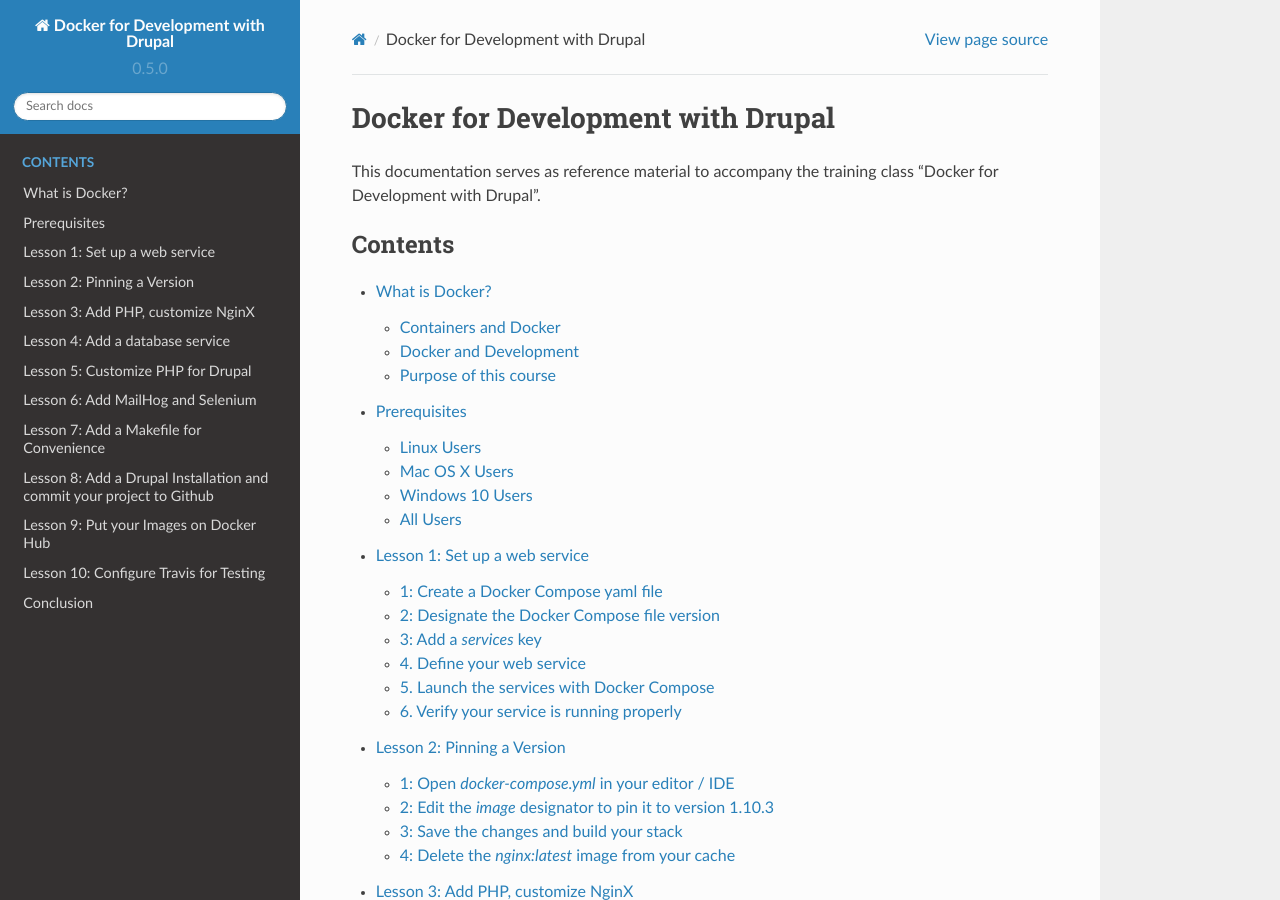
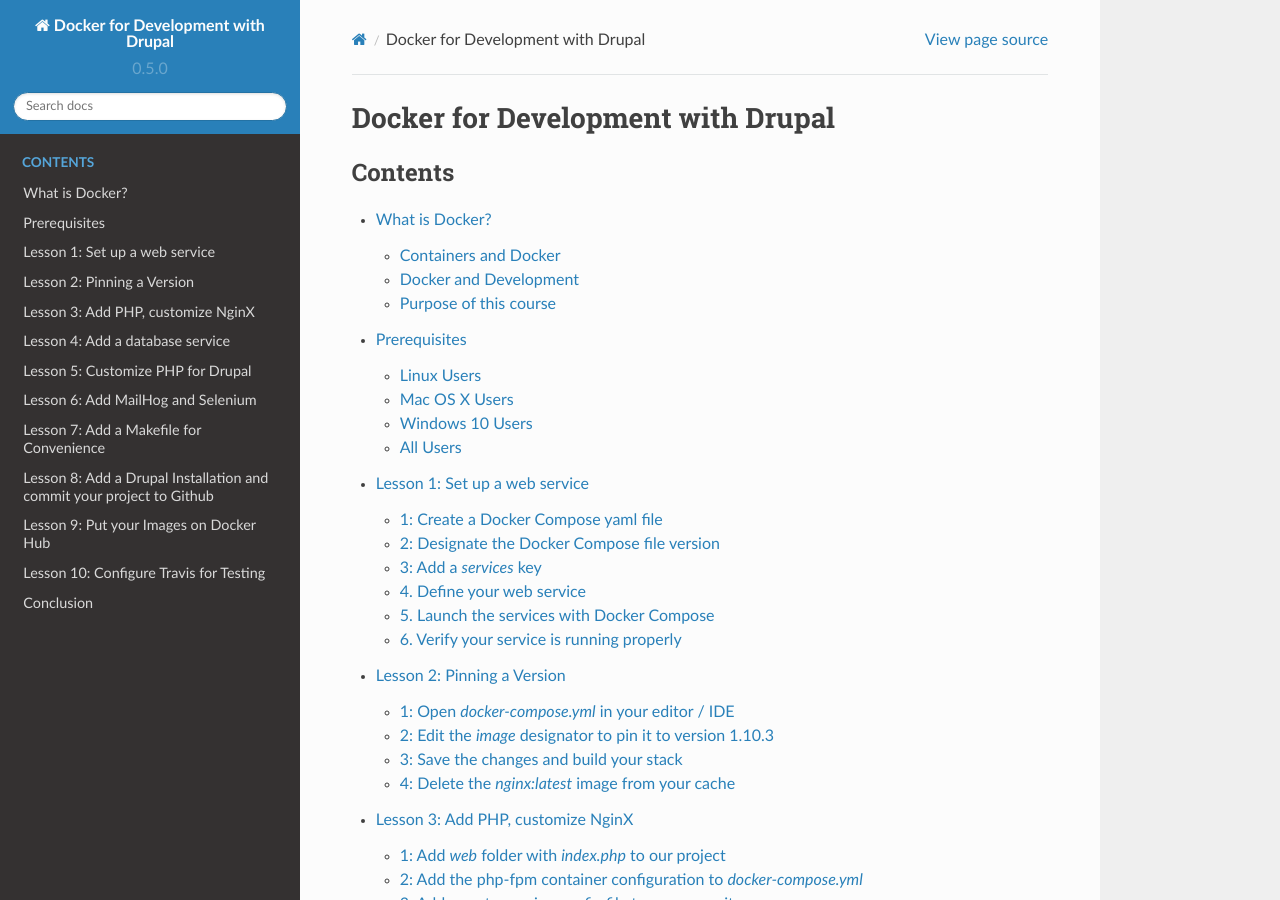
Before and after one commit to codementality/docker-for-drupal-development, a Sphinx documentation site: the page built from docs/index.rst, in a window 1280 px wide and 900 px high. Built offline with Sphinx 7.4.7 and the Read the Docs theme 2.0.0, drawn with Linux system fonts in a browser that asks for light colours.

Commit message:
Removing one lineer snippet

```diff
--- a/docs/index.rst
+++ b/docs/index.rst
@@ -5,8 +5,6 @@
 
 Docker for Development with Drupal
 ==================================
-
-This documentation serves as reference material to accompany the training class "Docker for Development with Drupal".
 
 .. toctree::
    :maxdepth: 2
```
